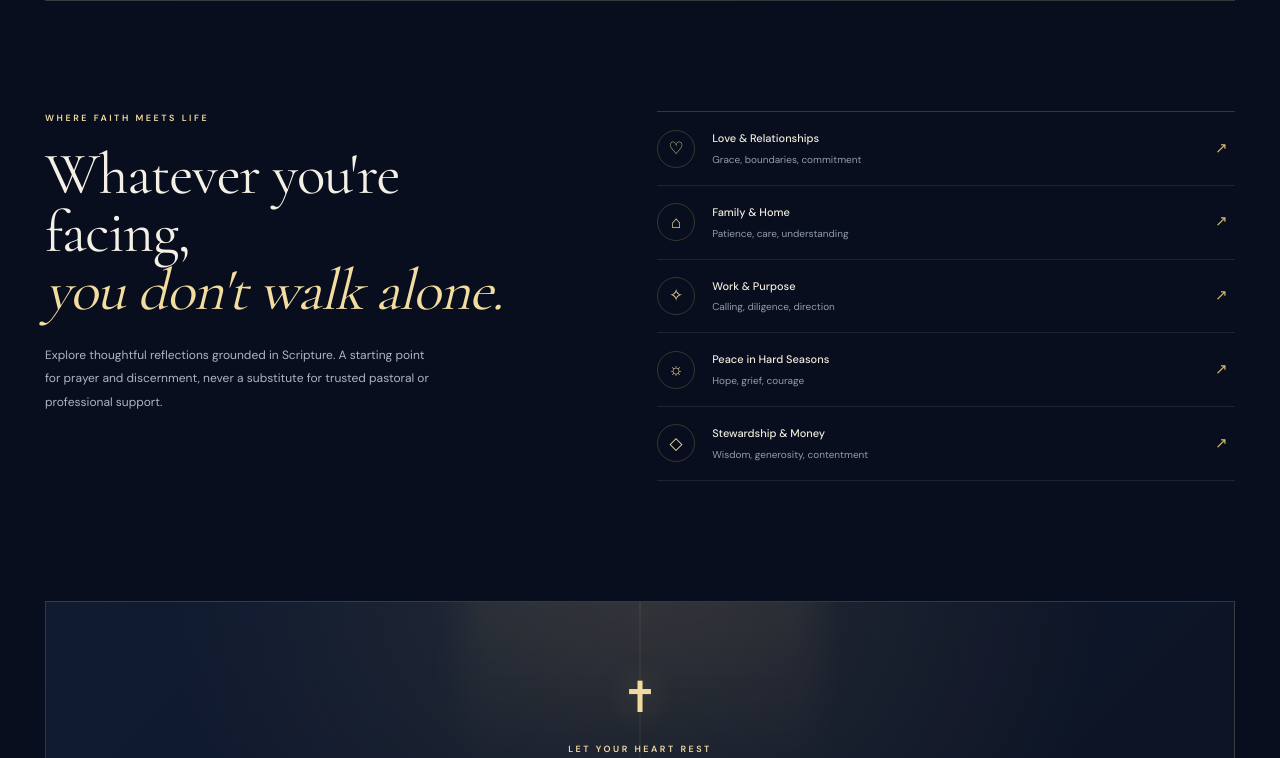
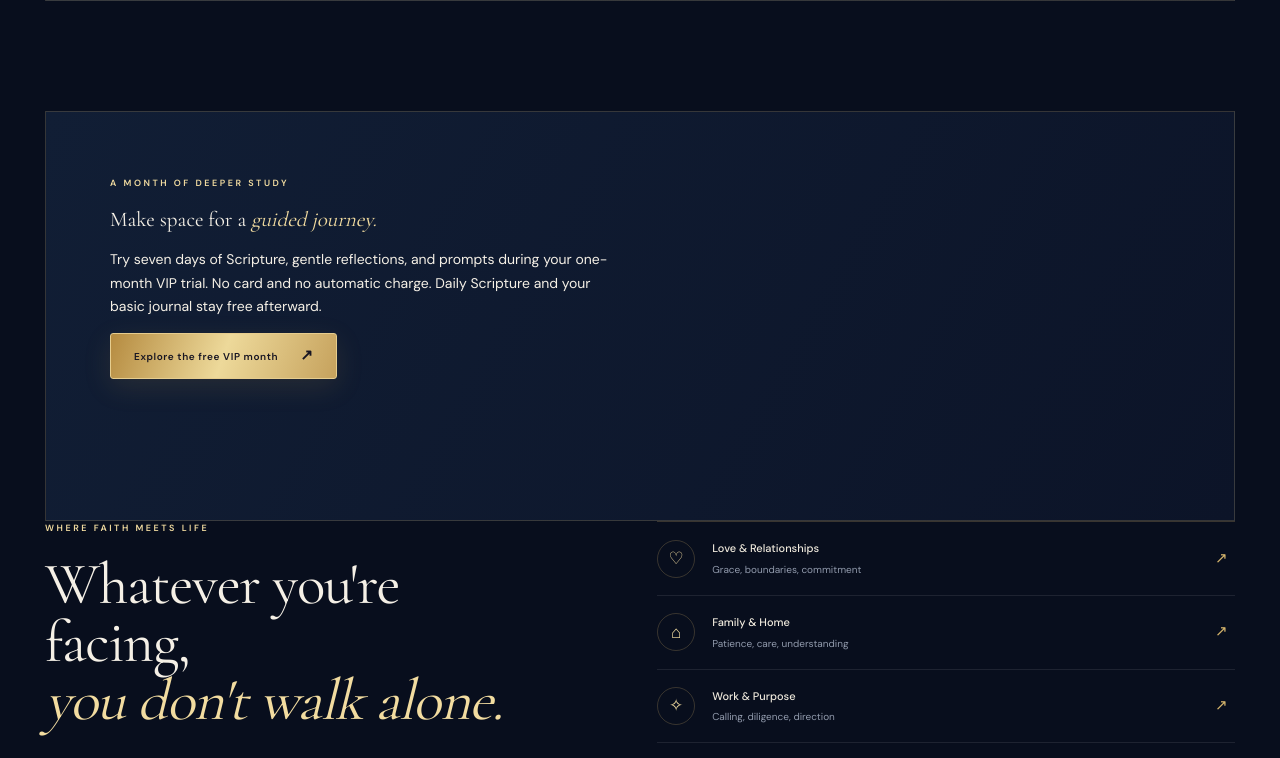
Before and after one commit to elenavance/glory-faith-living, a Django app: page / in a window 1280 px wide. Shown: the part 2495-3253 px from the top of the page. Run offline with Django 5.2, Linux system fonts and the light colour scheme.

Commit message:
Promote guest-first GLORY VIP trial

```diff
--- a/templates/home.html
+++ b/templates/home.html
@@ -54,6 +54,16 @@
     <div class="reading-art" role="img" aria-label="Golden light illuminating a peaceful mountain valley"><div class="sun-disc"></div><div class="mountain mountain-back"></div><div class="mountain mountain-front"></div><span class="art-caption">BE STILL. BE LED. BE HELD.</span></div>
   </div>
 </section>
+<section class="section-wrap" id="vip-study">
+  <div class="reading-panel reveal">
+    <div class="reading-copy">
+      <div class="section-kicker">A MONTH OF DEEPER STUDY</div>
+      <h2>Make space for a <em>guided journey.</em></h2>
+      <p>Try seven days of Scripture, gentle reflections, and prompts during your one-month VIP trial. No card and no automatic charge. Daily Scripture and your basic journal stay free afterward.</p>
+      <a class="button button-gold" href="{% url 'membership' %}">Explore the free VIP month <span>↗</span></a>
+    </div>
+  </div>
+</section>
 <section class="life-section section-wrap" id="life-wisdom">
   <div class="life-intro reveal"><div class="section-kicker">WHERE FAITH MEETS LIFE</div><h2>Whatever you're facing,<br><em>you don't walk alone.</em></h2><p>Explore thoughtful reflections grounded in Scripture. A starting point for prayer and discernment, never a substitute for trusted pastoral or professional support.</p></div>
   <div class="life-topics reveal">
```
